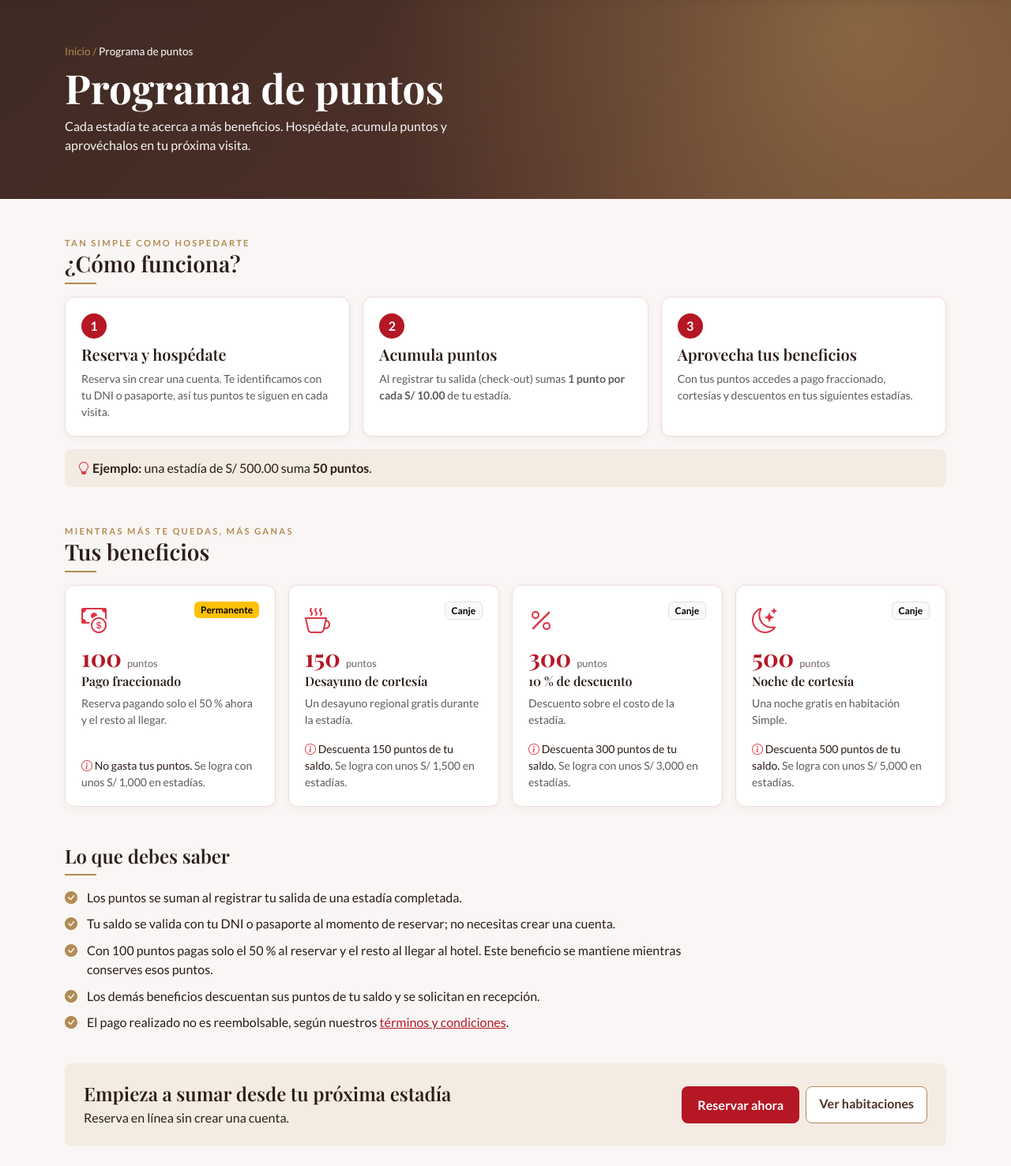
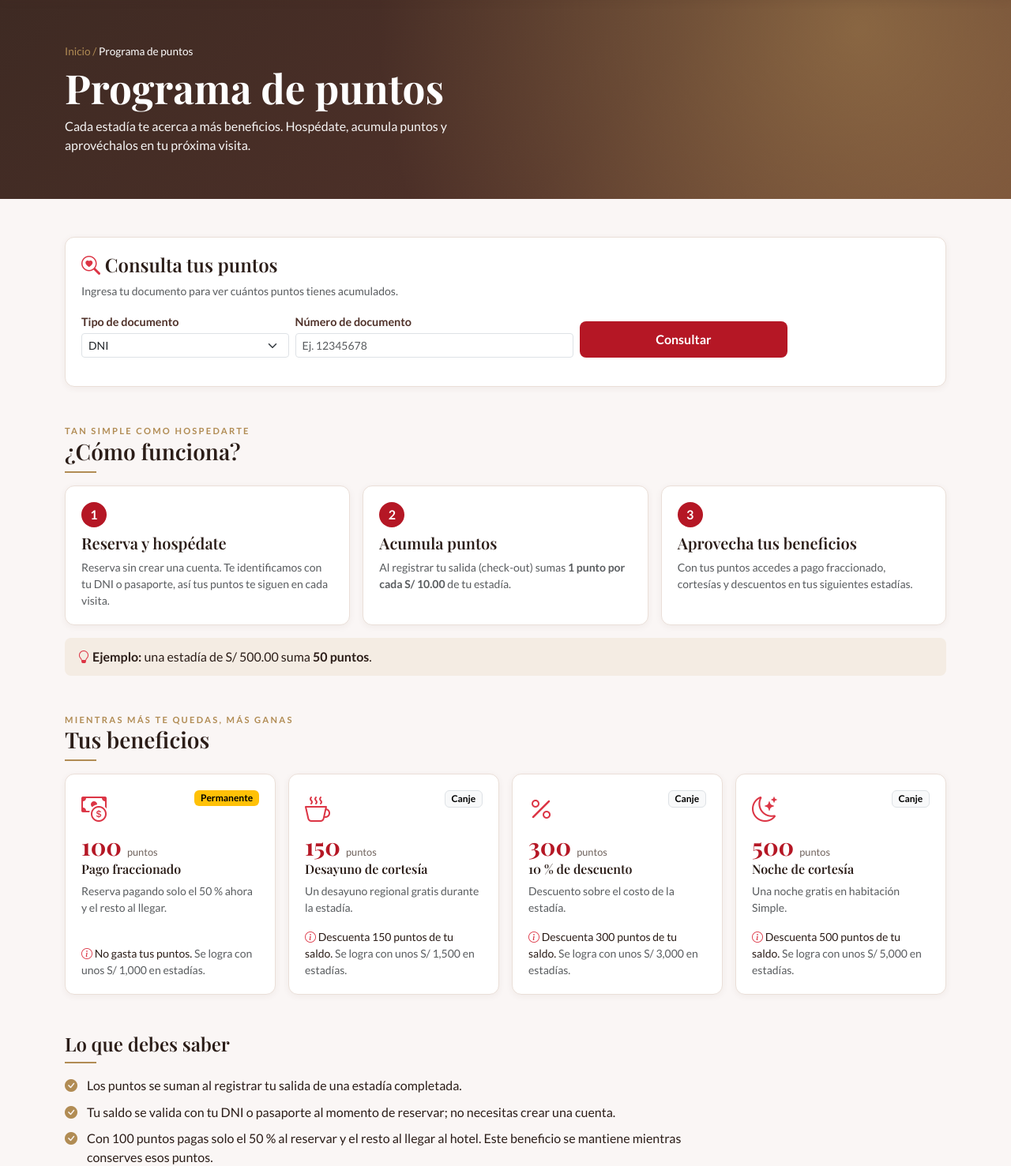
Before and after one commit to VenturaValerJorbin/hotel-san-antonio-web, a PHP site: page /publico/puntos.php in a window 1280 px wide. Shown: the part 82-1559 px from the top of the page at 79% size. Run offline with PHP 8.4, Linux system fonts and the light colour scheme; data comes from the database, SQL or seed files in the repository.

Commit message:
Verificar puntos antes de habilitar el pago fraccionado y consulta de puntos por documento
- La modalidad de pago pasa de radios a una lista (Pagar 100 % / Pagar 50 %)
- La opcion del 50 % empieza deshabilitada: solo se habilita si el "Verificar mis puntos"
  confirma que el documento tiene los puntos necesarios. El servidor sigue siendo quien
  valida en serio al confirmar (Bo\Reserva::adelantoFraccionado ya lo hacia)
- Nuevo endpoint de solo lectura publico/consultar_puntos.php (GET, JSON) y
  Bo\Puntos::saldoPorDocumento(), reutilizados por la reserva y por la pagina de puntos
- publico/puntos.php: seccion "Consulta tus puntos" para ver el saldo con el DNI o pasaporte,
  sin crear cuenta
- Desde la reserva, un enlace lleva a esa seccion con el documento ya escrito
- Corrige un error en assets/js/app.js: validarCampo() devolvia el resultado invertido
  (no se notaba porque nada usaba su valor de retorno hasta ahora)

```diff
--- a/assets/js/app.js
+++ b/assets/js/app.js
@@ -20,7 +20,7 @@
             const precio = parseFloat(opcion?.dataset.precio || 0);
             const n = noches();
             const total = precio * n;
-            const fraccionado = form.querySelector("input[name=modalidad_pago]:checked")?.value === "fraccionado";
+            const fraccionado = $("modalidad_pago").value === "fraccionado";
             const ahora = fraccionado ? Math.round(total * porcentaje) / 100 : total;
 
             $("r_habitacion").textContent = opcion?.value ? opcion.dataset.nombre : "—";
@@ -72,7 +72,7 @@
             tipo_documento: $("tipo_documento").value,
             numero_documento: $("numero_documento").value.trim().toUpperCase(),
             telefono: $("telefono").value.trim(),
-            modalidad_pago: form.querySelector("input[name=modalidad_pago]:checked")?.value || "",
+            modalidad_pago: $("modalidad_pago").value,
             metodo_pago: form.querySelector("input[name=metodo_pago]:checked")?.value || "",
             acepta: $("acepta").checked,
         });
@@ -110,7 +110,7 @@
             return !mensaje;
         };
 
-        const validarCampo = (campo) => !mostrarError(campo, reglas[campo](leerDatos()));
+        const validarCampo = (campo) => mostrarError(campo, reglas[campo](leerDatos()));
 
         // Ajusta el marcador segun el tipo de documento elegido (DNI: 8 digitos, pasaporte: hasta 12)
         const actualizarDocumento = () => {
@@ -125,8 +125,9 @@
         ["tipo_id", "fecha_ingreso", "fecha_salida", "nombre_completo", "numero_documento", "telefono"].forEach((campo) => {
             $(campo).addEventListener("input", () => { if ($(campo).classList.contains("is-invalid")) validarCampo(campo); });
         });
-        form.querySelectorAll("input[name=modalidad_pago], input[name=metodo_pago]").forEach((radio) => {
-            radio.addEventListener("change", () => validarCampo(radio.name));
+        $("modalidad_pago").addEventListener("change", () => validarCampo("modalidad_pago"));
+        form.querySelectorAll("input[name=metodo_pago]").forEach((radio) => {
+            radio.addEventListener("change", () => validarCampo("metodo_pago"));
         });
         $("acepta").addEventListener("change", () => validarCampo("acepta"));
 
@@ -143,6 +144,112 @@
                 el?.focus();
             }
         });
+
+        // ---- Verificar puntos: el pago fraccionado solo se habilita si el documento realmente
+        // tiene los puntos necesarios (el servidor vuelve a comprobarlo igual al confirmar) ----
+        const selectModalidad = $("modalidad_pago");
+        const opcionFraccionada = selectModalidad.querySelector('option[value="fraccionado"]');
+        const btnVerificar = $("btnVerificarPuntos");
+        const linkVerPuntos = $("linkVerPuntos");
+
+        const actualizarLinkPuntos = () => {
+            if (!linkVerPuntos) return;
+            const numero = $("numero_documento").value.trim();
+            const base = linkVerPuntos.dataset.base + "#consulta";
+            linkVerPuntos.href = numero
+                ? base.replace("#consulta", "?tipo_documento=" + encodeURIComponent($("tipo_documento").value)
+                    + "&numero_documento=" + encodeURIComponent(numero) + "#consulta")
+                : base;
+        };
+        actualizarLinkPuntos();
+        $("tipo_documento").addEventListener("change", actualizarLinkPuntos);
+        $("numero_documento").addEventListener("input", actualizarLinkPuntos);
+
+        if (opcionFraccionada && btnVerificar) {
+            const resultado = $("resultadoVerificacion");
+            const puntosNecesarios = parseInt(opcionFraccionada.dataset.puntosRequeridos || "0", 10);
+
+            const invalidarVerificacion = () => {
+                opcionFraccionada.disabled = true;
+                if (selectModalidad.value === "fraccionado") { selectModalidad.value = "completo"; actualizar(); }
+                resultado.textContent = "";
+            };
+            $("tipo_documento").addEventListener("change", invalidarVerificacion);
+            $("numero_documento").addEventListener("input", invalidarVerificacion);
+
+            btnVerificar.addEventListener("click", async () => {
+                if (!validarCampo("tipo_documento") || !validarCampo("numero_documento")) {
+                    resultado.className = "small text-danger";
+                    resultado.textContent = "Revisa tu tipo y número de documento antes de verificar.";
+                    return;
+                }
+                const tipoDocumento = $("tipo_documento").value;
+                const numeroDocumento = $("numero_documento").value.trim();
+                resultado.className = "small text-muted";
+                resultado.textContent = "Verificando…";
+                btnVerificar.disabled = true;
+                try {
+                    const url = form.dataset.consultaPuntos + "?tipo_documento=" + encodeURIComponent(tipoDocumento)
+                        + "&numero_documento=" + encodeURIComponent(numeroDocumento);
+                    const respuesta = await fetch(url);
+                    const datos = await respuesta.json();
+                    if (!respuesta.ok || !datos.ok) throw new Error();
+                    const alcanza = datos.encontrado && datos.puntos >= puntosNecesarios;
+                    opcionFraccionada.disabled = !alcanza;
+                    resultado.className = "small " + (alcanza ? "text-success" : "text-muted");
+                    resultado.textContent = datos.encontrado
+                        ? "Tienes " + datos.puntos + " puntos."
+                            + (alcanza ? " Ya puedes elegir el pago fraccionado." : " Necesitas " + puntosNecesarios + " puntos.")
+                        : "No encontramos estadías previas con ese documento. Empiezas con 0 puntos.";
+                } catch {
+                    resultado.className = "small text-danger";
+                    resultado.textContent = "No se pudo verificar. Intenta nuevamente.";
+                } finally {
+                    btnVerificar.disabled = false;
+                }
+            });
+        }
+    }
+
+    // ---- Consulta de puntos (publico/puntos.php): el huesped ve su saldo con su documento ----
+    const formConsulta = document.getElementById("formConsultaPuntos");
+    if (formConsulta) {
+        const tipoSel = document.getElementById("consulta_tipo_documento");
+        const numInput = document.getElementById("consulta_numero_documento");
+        const resultado = document.getElementById("resultadoConsultaPuntos");
+        const url = formConsulta.dataset.consulta;
+
+        const consultar = async () => {
+            const tipo = tipoSel.value;
+            const numero = numInput.value.trim().toUpperCase();
+            const valido = tipo === "DNI" ? /^\d{8}$/.test(numero) : /^(?=.*[A-Z])[A-Z0-9]{6,12}$/.test(numero);
+            if (!valido) {
+                resultado.innerHTML = '<div class="text-danger small">Ingresa un '
+                    + (tipo === "DNI" ? "DNI de 8 dígitos" : "pasaporte válido (6 a 12 letras o números, con al menos una letra)") + ".</div>";
+                return;
+            }
+            resultado.innerHTML = '<div class="text-muted small">Consultando…</div>';
+            try {
+                const respuesta = await fetch(url + "?tipo_documento=" + encodeURIComponent(tipo) + "&numero_documento=" + encodeURIComponent(numero));
+                const datos = await respuesta.json();
+                if (!respuesta.ok || !datos.ok) throw new Error();
+                resultado.innerHTML = datos.encontrado
+                    ? '<div class="sa-caja-crema d-inline-block"><span class="sa-nivel-puntos">' + datos.puntos + " <small>puntos</small></span></div>"
+                    : '<div class="sa-caja-crema small d-inline-block">Aún no registramos estadías con ese documento. Empiezas con 0 puntos.</div>';
+            } catch {
+                resultado.innerHTML = '<div class="text-danger small">No se pudo consultar. Intenta nuevamente.</div>';
+            }
+        };
+
+        formConsulta.addEventListener("submit", (evento) => { evento.preventDefault(); consultar(); });
+
+        // Si se llega desde el formulario de reserva con el documento ya escrito, se completa y consulta sola
+        const parametros = new URLSearchParams(location.search);
+        if (parametros.get("numero_documento")) {
+            if (parametros.get("tipo_documento") === "PASAPORTE") tipoSel.value = "PASAPORTE";
+            numInput.value = parametros.get("numero_documento");
+            consultar();
+        }
     }
 
     // ---- Boton "Copiar direccion" ----
--- a/publico/puntos.php
+++ b/publico/puntos.php
@@ -21,6 +21,29 @@ hero(
 );
 ?>
 <main class="container py-4 py-lg-5">
+    <!-- Consulta de puntos: el huesped ve su saldo con su documento, sin crear cuenta -->
+    <section class="sa-card sa-card-cuerpo mb-5" id="consulta">
+        <h2 class="h4"><i class="bi bi-search-heart text-danger"></i> Consulta tus puntos</h2>
+        <p class="text-muted small mb-3">Ingresa tu documento para ver cuántos puntos tienes acumulados.</p>
+        <form id="formConsultaPuntos" class="row g-2 align-items-end" data-consulta="<?= url("publico/consultar_puntos.php") ?>">
+            <div class="col-6 col-sm-3">
+                <label class="form-label small mb-1" for="consulta_tipo_documento">Tipo de documento</label>
+                <select class="form-select form-select-sm" id="consulta_tipo_documento">
+                    <option value="DNI">DNI</option>
+                    <option value="PASAPORTE">Pasaporte</option>
+                </select>
+            </div>
+            <div class="col-6 col-sm-4">
+                <label class="form-label small mb-1" for="consulta_numero_documento">Número de documento</label>
+                <input class="form-control form-control-sm" id="consulta_numero_documento" placeholder="Ej. 12345678" maxlength="12">
+            </div>
+            <div class="col-12 col-sm-3">
+                <button class="btn-sa btn-sm w-100" type="submit">Consultar</button>
+            </div>
+        </form>
+        <div class="mt-3" id="resultadoConsultaPuntos"></div>
+    </section>
+
     <!-- Como funciona -->
     <div class="sa-subtitulo">Tan simple como hospedarte</div>
     <h2 class="h3">¿Cómo funciona?</h2>
--- a/src/Bo/Puntos.php
+++ b/src/Bo/Puntos.php
@@ -2,6 +2,8 @@
 
 namespace App\Bo;
 
+use App\Dao\Huesped as HuespedDAO;
+use App\Dao\MovimientoPuntos as MovimientoPuntosDAO;
 use App\Dao\Parametro as ParametroDAO;
 use App\Dao\Recompensa as RecompensaDAO;
 
@@ -24,4 +26,16 @@ class Puntos
     {
         return (new RecompensaDAO())->listarActivas();
     }
+
+    // Saldo de puntos de un huesped por su documento (para que lo consulte el mismo huesped,
+    // sin iniciar sesion). Si no hay estadias previas con ese documento, el saldo es 0.
+    public function saldoPorDocumento(string $tipoDocumento, string $numeroDocumento): array
+    {
+        $huesped = (new HuespedDAO())->buscarPorDocumento($tipoDocumento, $numeroDocumento);
+        if (!$huesped) {
+            return ["encontrado" => false, "puntos" => 0];
+        }
+        $puntos = (new MovimientoPuntosDAO())->saldo((int) $huesped["id"]);
+        return ["encontrado" => true, "puntos" => $puntos];
+    }
 }
```
Also changed, not shown: publico/consultar_puntos.php (added, +31 -0 lines), publico/reservar.php (+27 -15 lines).
